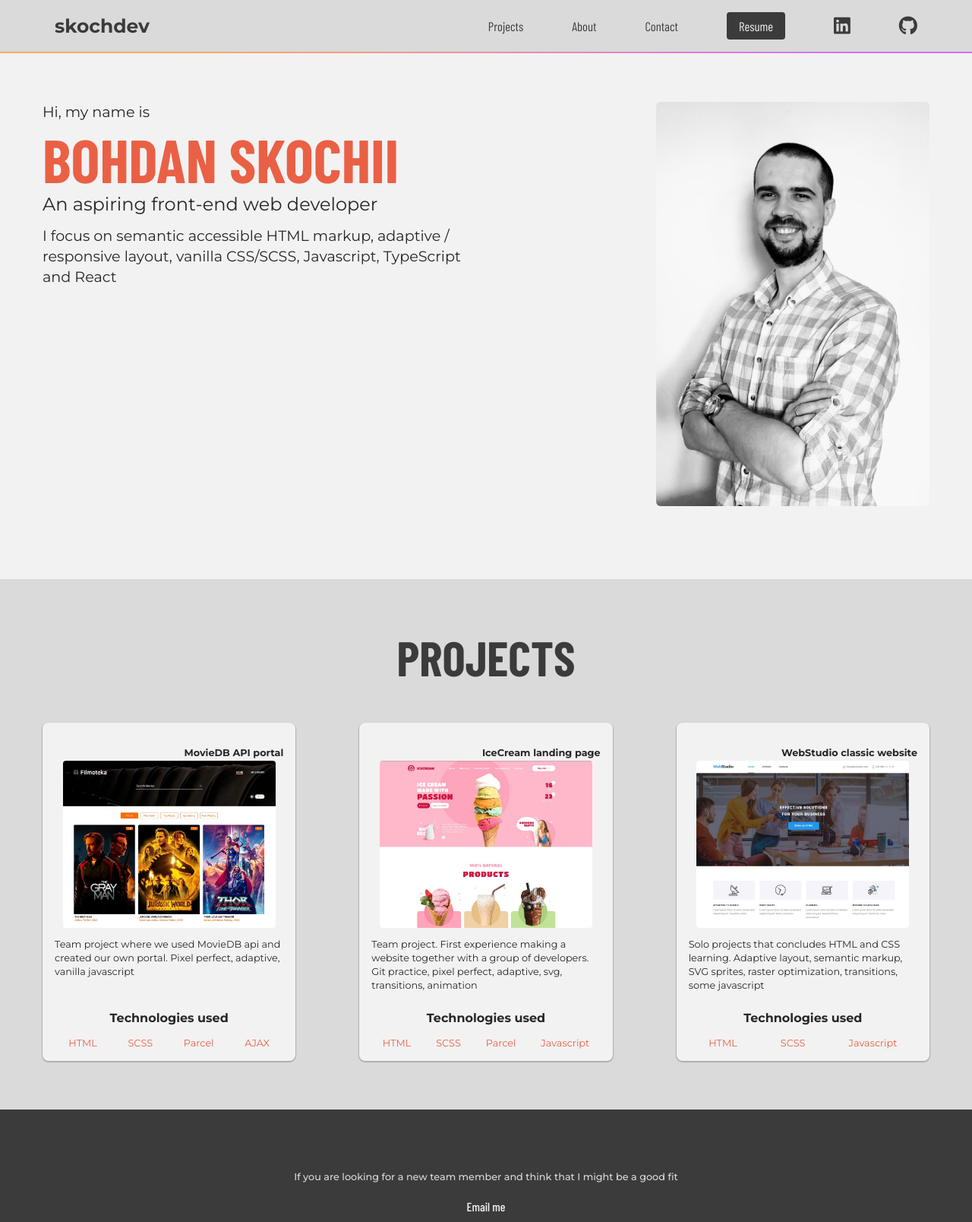
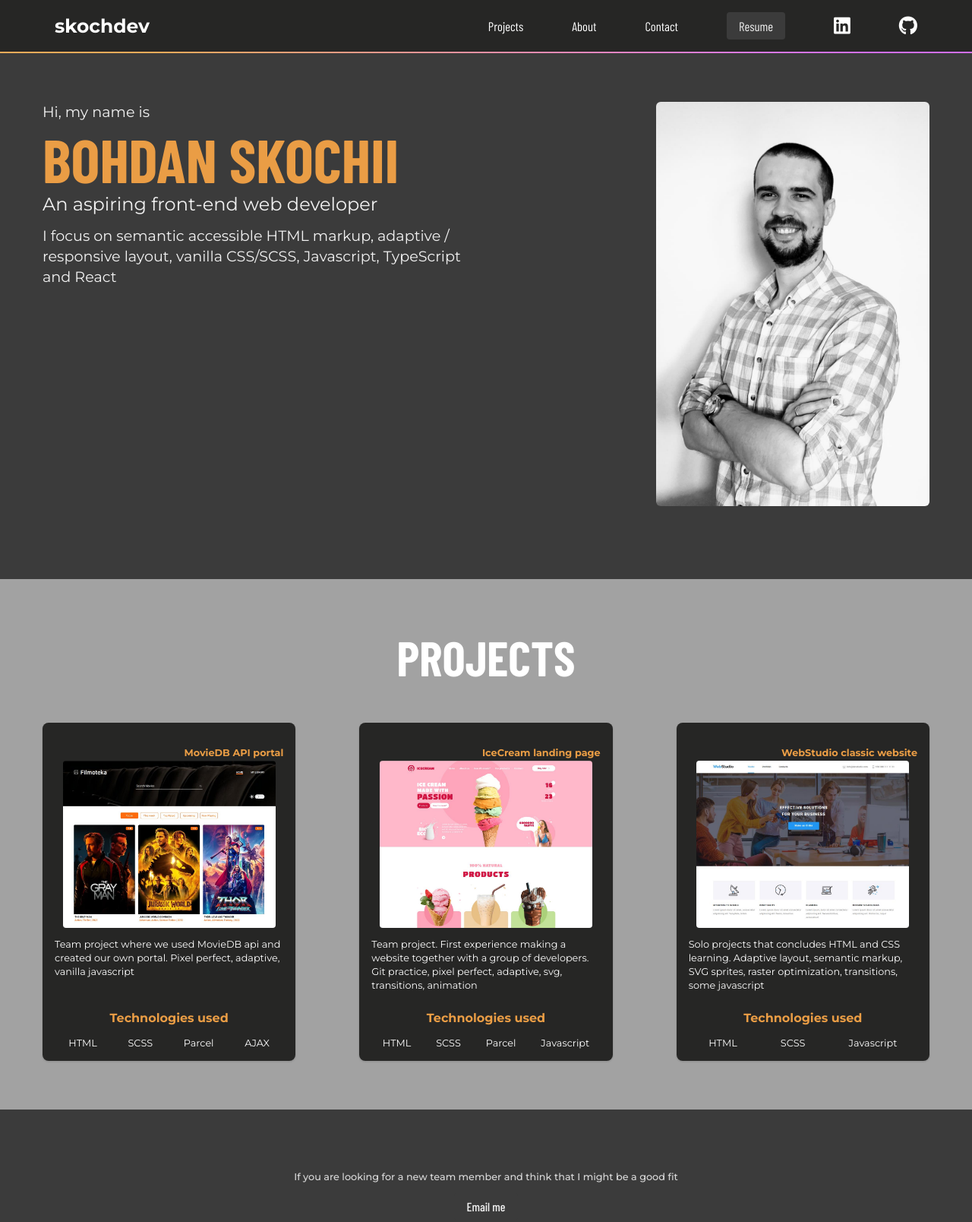
Before and after one commit to skochdev/bohdan-skochii, a website: page index.html in a window 1280 px wide. Shown: the top 1608 px of the page at 76% size. Drawn offline with nearby package versions, Linux system fonts and the dark colour scheme; a web font is replaced by a local one.

Commit message:
add 'preffer-color-scheme'

```diff
--- a/index.html
+++ b/index.html
@@ -6,22 +6,19 @@
     <meta http-equiv="X-UA-Compatible" content="ie=edge" />
     <meta
       name="description"
-      content="Skochii Bohdan, front-end web developer. Focuses on semantic, accessible HTML, responsive/adaptive layouts, React and TypeScript "
-    />
+      content="Skochii Bohdan, front-end web developer. Focuses on semantic, accessible HTML, responsive/adaptive layouts, React and TypeScript " />
     <link rel="preconnect" href="https://fonts.googleapis.com" />
     <link rel="preconnect" href="https://fonts.gstatic.com" crossorigin />
     <link
       href="https://fonts.googleapis.com/css2?family=Barlow+Condensed:wght@400;500;700;900&family=Montserrat:wght@400;500;700;900&display=swap"
-      rel="stylesheet"
-    />
+      rel="stylesheet" />
     <script
       src="https://kit.fontawesome.com/a61681c741.js"
-      crossorigin="anonymous"
-    ></script>
+      crossorigin="anonymous"></script>
     <link rel="stylesheet" href="src/css/style.css" />
     <title>Bohdan Skochii</title>
   </head>
-  <body>
+  <body class="body">
     <a href="#intro" class="skip-link">Skip to content</a>
     <header>
       <div class="container">
@@ -74,19 +71,18 @@
       </div>
     </header>
     <div class="gradient-separator"></div>
+    <main>
       <section
-      class="section section__top-padding section__bot-padding"
+        class="section section__intro section__top-padding section__bot-padding"
         id="intro"
-      tabindex="0"
-    >
+        tabindex="0">
         <div class="intro__wrapper container">
           <div class="intro__wrapper--image-wrapper">
             <img
               class="intro__profile-img"
               src="src/images/profile.jpg"
               alt="Bohdan Skochii"
-            width="900"
-          />
+              width="900" />
           </div>
           <div class="intro_wrapper--text-wrapper">
             <p class="intro__text">
@@ -103,24 +99,21 @@
 
       <section
         class="section section__projects section__top-padding section__bot-padding"
-      id="projects"
-    >
+        id="projects">
         <h2 class="projects__heading">Projects</h2>
         <article class="container">
           <ul class="projects__list">
             <li class="projects__item">
               <a
                 href="https://skochdev.github.io/team10-js-project/"
-              class="project__item-card container"
-            >
+                class="project__item-card container">
                 <h3 class="projects__item-title">MovieDB API portal</h3>
                 <div class="projects__item-img--wrapper">
                   <img
                     class="projects__item-img"
                     src="src/images/filmoteka.jpeg"
                     width="1082"
-                  alt="Movie search portal"
-                />
+                    alt="Movie search portal" />
                 </div>
                 <p class="project__descr">
                   Team project where we used MovieDB api and created our own
@@ -138,21 +131,19 @@
             <li class="projects__item">
               <a
                 href="https://skochdev.github.io/team20-icecream-project/"
-              class="project__item-card container"
-            >
+                class="project__item-card container">
                 <h3 class="projects__item-title">IceCream landing page</h3>
                 <div class="projects__item-img--wrapper">
                   <img
                     class="projects__item-img"
                     src="src/images/icecream.jpeg"
                     width="1086"
-                  alt="IceCream Landing Page"
-                />
+                    alt="IceCream Landing Page" />
                 </div>
                 <p class="project__descr">
-                Team project. First experience making a website together with a
-                group of developers. Git practice, pixel perfect, adaptive, svg,
-                transitions, animation
+                  Team project. First experience making a website together with
+                  a group of developers. Git practice, pixel perfect, adaptive,
+                  svg, transitions, animation
                 </p>
                 <h4 class="project__tech-used">Technologies used</h4>
                 <ul class="project__tech-used-list">
@@ -166,16 +157,14 @@
             <li class="projects__item">
               <a
                 href="https://skochdev.github.io/web-studio/"
-              class="project__item-card container"
-            >
+                class="project__item-card container">
                 <h3 class="projects__item-title">WebStudio classic website</h3>
                 <div class="projects__item-img--wrapper">
                   <img
                     class="projects__item-img"
                     src="src/images/webstudio.jpeg"
-                  width="300"
-                  alt="Movie search portal"
-                />
+                    width="1182"
+                    alt="Movie search portal" />
                 </div>
                 <p class="project__descr">
                   Solo projects that concludes HTML and CSS learning. Adaptive
@@ -196,8 +185,7 @@
 
       <section
         class="section section--contact section__top-padding section__bot-padding"
-      id="contact"
-    >
+        id="contact">
         <div class="contact__wrapper">
           <h2 class="contact__heading visually-hidden">Contact me</h2>
           <p class="contact__text">
@@ -209,7 +197,7 @@
           >
         </div>
       </section>
-
+    </main>
     <footer>
       <div class="footer__wrapper container">
         <ul class="footer-list">
--- a/package.json
+++ b/package.json
@@ -8,4 +8,5 @@
   },
   "author": "",
   "license": "ISC"
+
 }
--- a/src/css/style.css
+++ b/src/css/style.css
@@ -1,5 +1,6 @@
 /* variables declared here - these are the colors for our pages, as well as the font stacks and sizes. */
 :root {
+  --color-body-bg-light-theme: #f2f2f2;
   --color-dark: #262625;
   --color-medium-dark: #3b3b3b;
   --color-grey: #a2a2a2;
@@ -11,8 +12,8 @@
   --color-white: #ffffff;
   --font-size: 1.3rem;
 
-  --font-barlow-condensed: "Barlow Condensed", sans-serif;
-  --font-montserrat: "Montserrat", sans-serif;
+  --font-barlow-condensed: 'Barlow Condensed', sans-serif;
+  --font-montserrat: 'Montserrat', sans-serif;
 }
 
 /* generic settings*/
@@ -29,10 +30,10 @@ html {
 }
 
 body {
+  background-color: var(--color-body-bg-light-theme);
   padding: 0;
   margin: 0;
   font-family: var(--font-montserrat);
-  background-color: var(--color-white-grey);
   color: var(--color-dark);
   font-size: var(--font-size);
 }
@@ -82,7 +83,7 @@ a:hover {
   margin: 0 auto;
 }
 
-[class*="fa-"] {
+[class*='fa-'] {
   font-size: 150%;
 }
 
@@ -247,6 +248,7 @@ nav a {
 nav a:hover,
 nav a:focus {
   color: var(--color-orange-red);
+  text-decoration: underline;
 }
 
 @media (min-width: 1000px) {
@@ -505,3 +507,75 @@ small {
     gap: 6rem;
   }
 }
+
+@media (prefers-color-scheme: dark) {
+  header {
+    background: var(--color-dark);
+  }
+
+  nav a {
+    color: var(--color-white);
+  }
+
+  nav a:hover,
+  nav a:focus {
+    color: var(--color-orange-yellow);
+  }
+
+  .button:hover {
+    background: var(--color-orange-yellow);
+    color: var(--color-white);
+  }
+
+  .section__intro {
+    background-color: var(--color-medium-dark);
+    color: var(--color-white-grey);
+  }
+
+  .intro__name {
+    color: var(--color-orange-yellow);
+  }
+
+  .section__projects {
+    background-color: var(--color-grey);
+  }
+
+  .projects__heading {
+    color: var(--color-white);
+  }
+
+  .projects__item {
+    background-color: var(--color-dark);
+  }
+
+  .projects__item-title {
+    color: var(--color-orange-yellow);
+  }
+
+  .project__descr {
+    color: var(--color-white);
+  }
+
+  .project__tech-used {
+    color: var(--color-orange-yellow);
+  }
+
+  .project__tech-used-list {
+    color: var(--color-white);
+  }
+
+  .footer-list a:hover,
+  .footer-list a:focus {
+    color: var(--color-orange-yellow);
+  }
+}
+
+/*@media (prefers-color-scheme: light) {*/
+/*  header {*/
+/*    background: var(--color-light-grey);*/
+/*  }*/
+
+/*  nav a {*/
+/*    color: var(--color-dark);*/
+/*  }*/
+/*}*/
```
Also changed, not shown: 2 other files. Lines whose indentation alone changed are shown as unchanged.
